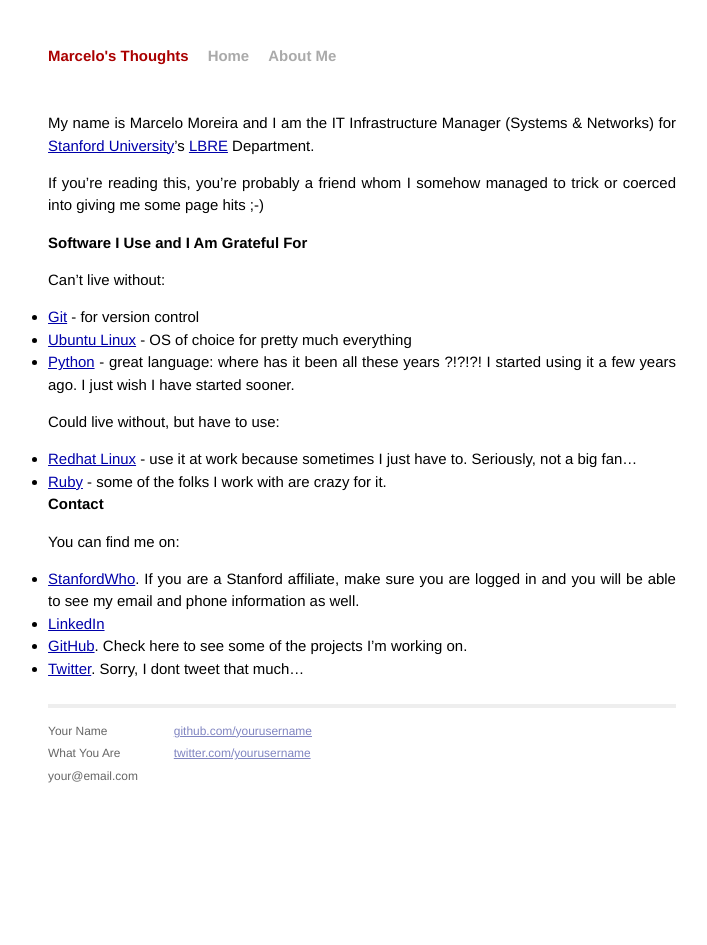
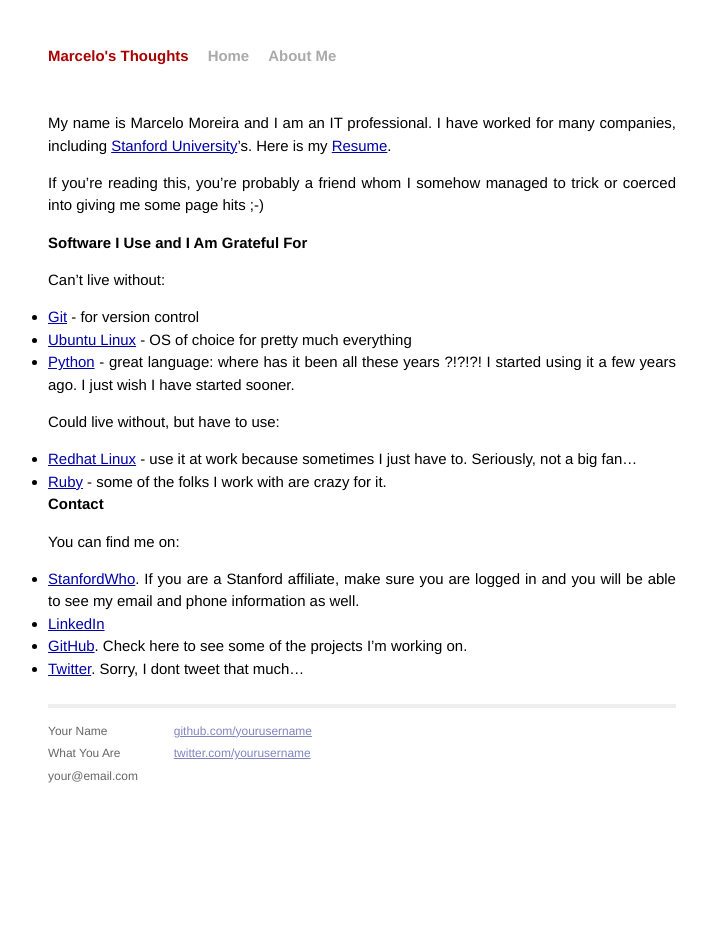
Before and after one commit to marcelom/marcelom.github.io, a Jekyll site: the page built from aboutme.md, in a window 1280 px wide. Shown: the whole page, without its empty margins (278-985 px from the left). Built offline with Jekyll 4.4.1, drawn with Linux system fonts in a browser that asks for light colours.

Commit message:
Update aboutme.md

```diff
--- a/aboutme.md
+++ b/aboutme.md
@@ -3,9 +3,10 @@
 title: About Me
 author: "Marcelo Moreira"
 summary: (Almost) All about me...
+date: 2013-05-22
 ---
 
-My name is Marcelo Moreira and I am the IT Infrastructure Manager (Systems & Networks) for [Stanford University](http://www.stanford.edu)'s [LBRE](http://lbre.stanford.edu) Department.
+My name is Marcelo Moreira and I am an IT professional. I have worked for many companies, including [Stanford University](http://www.stanford.edu)'s. Here is my [Resume](not.sure.where.to.put.it).
 
 If you're reading this, you're probably a friend whom I somehow managed to trick or coerced into giving me some page hits ;-)
 
```
